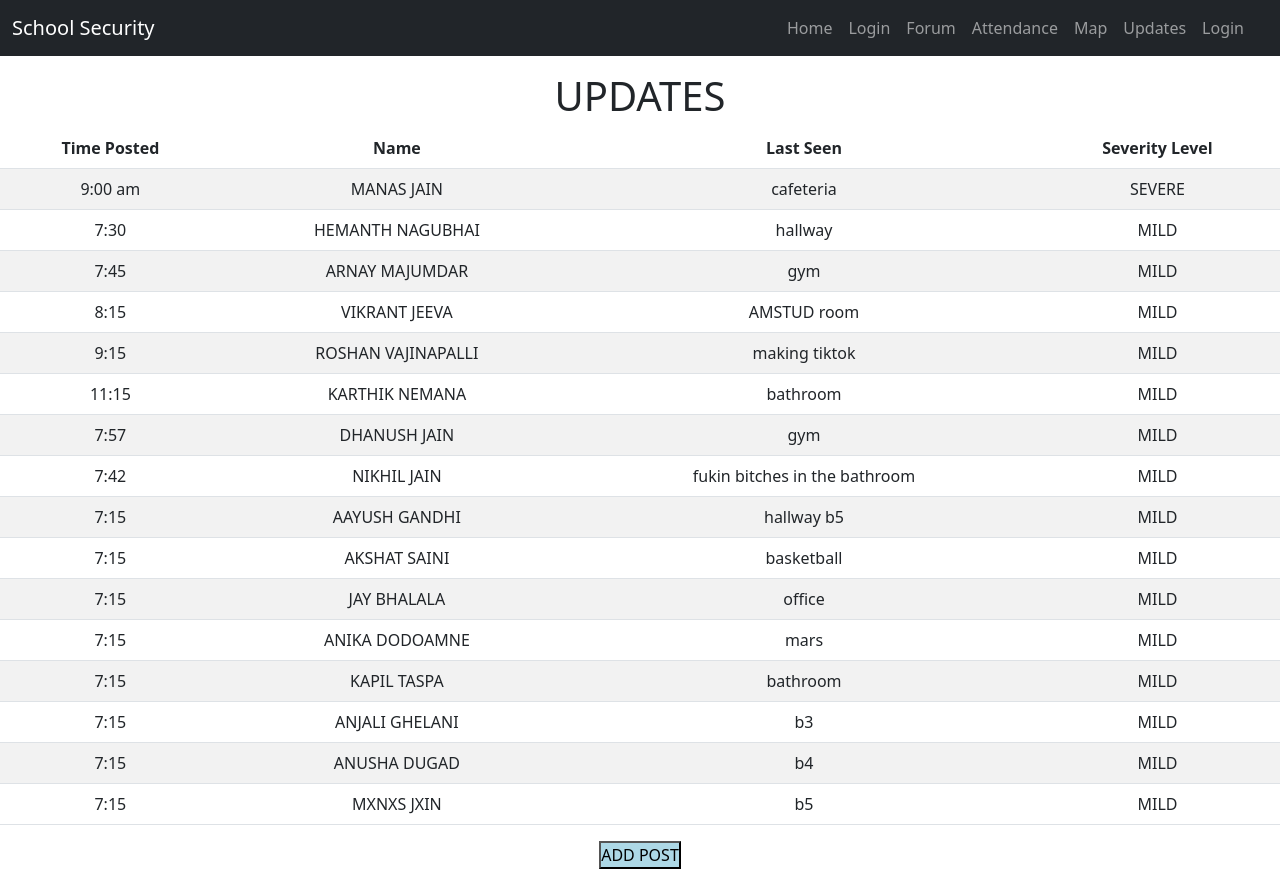
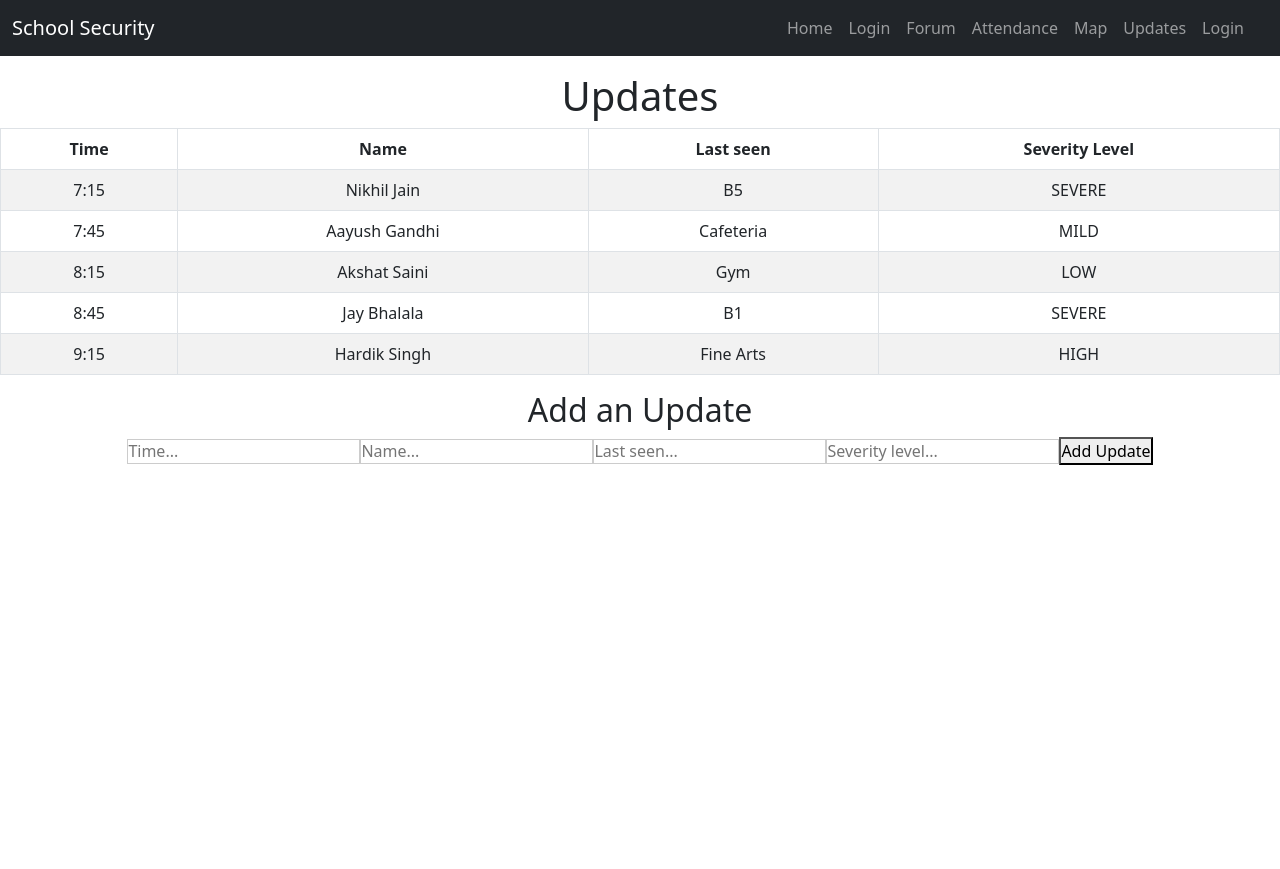
Before and after one commit to Jay-Bhalala/school-security-app, a React (Create React App) app: page /updates in a window 1280 px wide. After the commit the page ends 800 px from the top, so only its background shows below. Built offline with nearby package versions, Linux system fonts and the light colour scheme.

Commit message:
add update now working

```diff
--- a/src/components/Updates.js
+++ b/src/components/Updates.js
@@ -1,137 +1,120 @@
 import Table from 'react-bootstrap/Table';
+import React,{ useState} from 'react';
+//import { nanoid } from "nanoid";
 
 function Updates() {
-  return (
-    <div>
-        <h1> UPDATES </h1>
-        <Table striped>
-      <thead>
-        <tr>
-          <th>Time Posted</th>
-          <th>Name</th>
-          <th>Last Seen</th>
-          <th> Severity Level</th>
-        </tr>
-      </thead>
-      <tbody>
-        <tr>
-          <td>9:00 am</td>
-          <td>MANAS JAIN</td>
-          <td>cafeteria</td>
-          <td>SEVERE</td>
-        </tr>
 
-        <tr>
-          <td>7:30</td>
-          <td>HEMANTH NAGUBHAI</td>
-          <td>hallway</td>
-          <td>MILD</td>
-        </tr>
+  const data = [
+    { id:1, time: "7:15", name: "Nikhil Jain", lastSeen: "B5", severity: "SEVERE" },
+    { id:2, time: "7:45", name: "Aayush Gandhi", lastSeen: "Cafeteria", severity: "MILD"  },
+    { id:3, time: "8:15", name: "Akshat Saini", lastSeen: "Gym", severity: "LOW"  },
+    { id:4, time: "8:45", name: 'Jay Bhalala', lastSeen: "B1", severity: "SEVERE"  },
+    { id:5, time: "9:15", name: "Hardik Singh", lastSeen: "Fine Arts", severity: "HIGH"  }
+  ]
 
-        <tr>
-          <td>7:45</td>
-          <td>ARNAY MAJUMDAR</td>
-          <td>gym</td>
-          <td>MILD</td>
-        </tr>
+  const [contacts, setContacts] = useState(data);
 
-        <tr>
-          <td>8:15</td>
-          <td>VIKRANT JEEVA</td>
-          <td>AMSTUD room</td>
-          <td>MILD</td>
-        </tr>
+  const [addFormData, setAddFormData] = useState({
+    time: "",
+    name: "",
+    lastSeen: "",
+    severity: "",
+  });
 
-        <tr>
-          <td>9:15</td>
-          <td>ROSHAN VAJINAPALLI</td>
-          <td>making tiktok</td>
-          <td>MILD</td>
-        </tr>
+  const handleAddFormChange = (event) => {
+    event.preventDefault();
 
-        <tr>
-          <td>11:15</td>
-          <td>KARTHIK NEMANA</td>
-          <td>bathroom</td>
-          <td>MILD</td>
-        </tr>
+    const fieldName = event.target.getAttribute("name");
+    const fieldValue = event.target.value;
 
-        <tr>
-          <td>7:57</td>
-          <td> DHANUSH JAIN </td>
-          <td>gym</td>
-          <td>MILD</td>
-        </tr>
+    const newFormData = { ...addFormData };
+    newFormData[fieldName] = fieldValue;
 
-        <tr>
-          <td>7:42</td>
-          <td>NIKHIL JAIN</td>
-          <td>fukin bitches in the bathroom</td>
-          <td>MILD</td>
-        </tr>
+    setAddFormData(newFormData);
+  };
 
-        <tr>
-          <td>7:15</td>
-          <td> AAYUSH GANDHI </td>
-          <td>hallway b5</td>
-          <td>MILD</td>
-        </tr>
+  const handleAddFormSubmit = (event) => {
+    event.preventDefault();
 
-        <tr>
-          <td>7:15</td>
-          <td>AKSHAT SAINI</td>
-          <td>basketball</td>
-          <td>MILD</td>
-        </tr>
+    const newContact = {
+      time: addFormData.time,
+      name: addFormData.name,
+      lastSeen: addFormData.lastSeen,
+      severity: addFormData.severity,
+    };
 
-        <tr>
-          <td>7:15</td>
-          <td>JAY BHALALA</td>
-          <td>office</td>
-          <td>MILD</td>
-        </tr>
-
-        <tr>
-          <td>7:15</td>
-          <td>ANIKA DODOAMNE</td>
-          <td>mars</td>
-          <td>MILD</td>
-        </tr>
-
-        <tr>
-          <td>7:15</td>
-          <td>KAPIL TASPA</td>
-          <td>bathroom</td>
-          <td>MILD</td>
-        </tr>
-
-        <tr>
-          <td>7:15</td>
-          <td>ANJALI GHELANI</td>
-          <td>b3</td>
-          <td>MILD</td>
-        </tr>
-
-        <tr>
-          <td>7:15</td>
-          <td>ANUSHA DUGAD</td>
-          <td>b4</td>
-          <td>MILD</td>
-        </tr>
-
-        <tr>
-          <td>7:15</td>
-          <td>MXNXS JXIN</td>
-          <td>b5</td>
-          <td>MILD</td>
-        </tr>
-
-      </tbody>
-    </Table>
-    <button style={{backgroundColor:"lightBlue", color:"black"}}> ADD POST </button>
-    </div>
+    const newContacts = [...contacts, newContact];
+    setContacts(newContacts);
+  };
 
 
+  return (
+    <div className="App">
+      <h1>Updates</h1>
+      <Table striped bordered hover >
+        <thead>
+          <tr>
+            <th>Time</th>
+            <th>Name</th>
+            <th>Last seen</th>
+            <th>Severity Level</th>
+          </tr>
+        </thead>
+        <tbody>
+          {
+            contacts.map((contact) => {
+              return (
+                <tr>
+                  <td>{contact.time}</td>
+                  <td>{contact.name}</td>
+                  <td>{contact.lastSeen}</td>
+                  <td>{contact.severity}</td>
+                </tr>
+              )
+            })
+          }
+        </tbody>
+      </Table>
+
+
+      <h2>Add an Update</h2>
+      <form  >
+        <input
+          type="text"
+          name="time"
+          required="required"
+          placeholder="Time..."
+          onChange={handleAddFormChange}
+        />
+
+        <input
+          type="text"
+          name="name"
+          required="required"
+          placeholder="Name..."
+          onChange={handleAddFormChange}
+        />
+
+        <input
+          type="text"
+          name="lastSeen"
+          required="required"
+          placeholder="Last seen..."
+          onChange={handleAddFormChange}
+        />
+
+        <input
+          type="text"
+          name="severity"
+          required="required"
+          placeholder="Severity level..."
+          onChange={handleAddFormChange}
+        />
+
+        <button onClick={handleAddFormSubmit} type="submit">Add Update</button>
+
+      </form>
+    </div>
   );
 }
 
```
